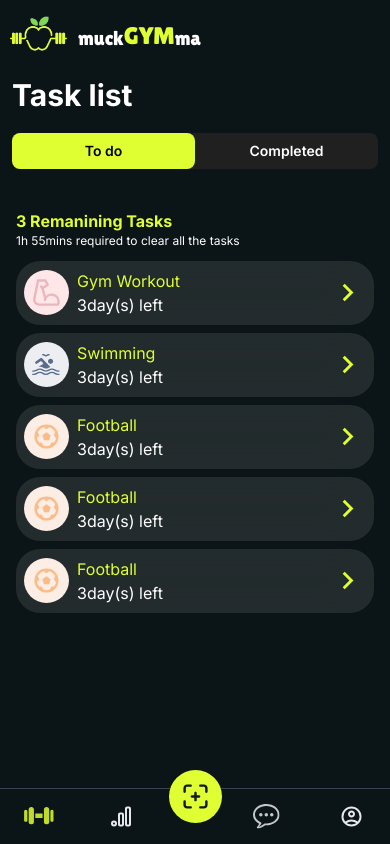
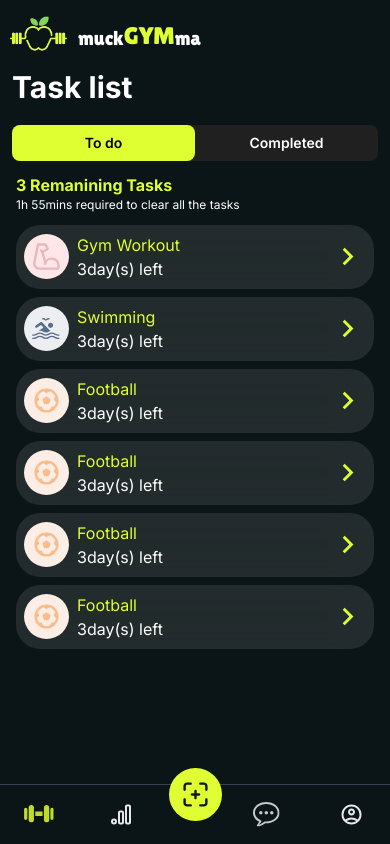
Before and after one commit to MJUZzang/muckGYMma, a Next.js app in the folder projects/fe/: page /workout/todo in a window 390 px wide. Built offline with nearby package versions, Linux system fonts and the light colour scheme.

Commit message:
feat: 모바일 화면 최적화

```diff
--- a/projects/fe/app/_components/NavBar.tsx
+++ b/projects/fe/app/_components/NavBar.tsx
@@ -13,7 +13,7 @@ const NavBar = () => {
     const pathname = usePathname();
 
     return (
-        <div className="w-full flex border-t-[0.1px] border-t-gray-700 h-[60px] justify-between items-center">
+        <div className="fixed default-bg bottom-0 w-full flex border-t-[0.1px] border-t-gray-700 h-[60px] justify-between items-center">
             <Link
                 href="/workout/todo"
                 className="flex flex-col items-center justify-between basis-1/5"
--- a/projects/fe/app/analysis/layout.tsx
+++ b/projects/fe/app/analysis/layout.tsx
@@ -5,17 +5,17 @@ const layout: React.FC<{
     children: React.ReactNode;
 }> = (props) => {
     return (
-        <>
+        <div className="h-full">
             {/* Header */}
-            <div className="flex items-center p-3">
+            <div className="flex items-center">
                 <LogoAndTitle />
             </div>
 
-            <div className="px-3 space-y-4">
+            <div className="px-3 space-y-4 h-full overflow-y-auto">
                 <p className="text-white text-3xl font-bold">Analysis</p>
                 {props.children}
             </div>
-        </>
+        </div>
     );
 };
 
--- a/projects/fe/app/community/following/page.tsx
+++ b/projects/fe/app/community/following/page.tsx
@@ -19,7 +19,7 @@ const Follwing = () => {
 
     return (
         <>
-            <div className="flex flex-col items-center pt-3 pb-6">
+            <div className="flex flex-col items-center pt-3 pb-6 overflow-y-scroll h-full">
                 <Post postInfo={dummyPost} />
                 <Post postInfo={dummyPost} />
                 <Post postInfo={dummyPost} />
--- a/projects/fe/app/community/layout.tsx
+++ b/projects/fe/app/community/layout.tsx
@@ -29,7 +29,7 @@ const CommunityLayout: React.FC<CommunityLayoutProps> = (props) => {
     const pathname = usePathname();
 
     return (
-        <>
+        <div className="h-full">
             {/* <HeaderTop className="flex-col">
                 <div className="flex justify-start w-full">
                     <p>Community</p>
@@ -58,7 +58,7 @@ const CommunityLayout: React.FC<CommunityLayoutProps> = (props) => {
             {/* Spacer for Header */}
             {/* <div className="w-[1px] h-[70px]" /> */}
 
-            <div className="flex flex-col mb-3 border-b-[1px] border-b-gray-700">
+            <div className="flex flex-col border-b-[1px] border-b-gray-700">
                 <div className="flex items-center">
                     <LogoAndTitle />
                 </div>
@@ -79,8 +79,8 @@ const CommunityLayout: React.FC<CommunityLayoutProps> = (props) => {
                 </div>
             </div>
 
-            {props.children}
-        </>
+            <div className="h-full">{props.children}</div>
+        </div>
     );
 };
 
--- a/projects/fe/app/layout.tsx
+++ b/projects/fe/app/layout.tsx
@@ -24,8 +24,10 @@ export default function RootLayout({
                 default-bg ${inter.className} dark:text-white `}
             >
                 <StoreProvider>
-                    <div className="h-full overflow-y-auto">{children}</div>
-                    <NavBar />
+                    <div className="max-h-[100dvh] h-[100dvh] overflow-y-hidden">
+                        <div className="h-full">{children}</div>
+                        <NavBar />
+                    </div>
                     <DarkMode />
                 </StoreProvider>
             </body>
--- a/projects/fe/app/profile/page.tsx
+++ b/projects/fe/app/profile/page.tsx
@@ -6,7 +6,7 @@ import exampleImage from "@/_images/pooh.jpg";
 
 const Page = () => {
     return (
-        <>
+        <div className="h-full overflow-y-auto ">
             <div className="flex items-center justify-between border-b-[1px] border-b-gray-800">
                 <div className="flex items-center">
                     <LogoAndTitle />
@@ -78,7 +78,7 @@ const Page = () => {
                     </div>
                 </div>
             </div>
-        </>
+        </div>
     );
 };
 
--- a/projects/fe/app/workout/layout.tsx
+++ b/projects/fe/app/workout/layout.tsx
@@ -24,12 +24,12 @@ const WorkoutLayout: React.FC<WorkoutLayoutProps> = (props) => {
     const pathname = usePathname();
 
     return (
-        <>
+        <div className="h-full">
             <div className="flex items-center">
                 <LogoAndTitle />
             </div>
 
-            <nav className="w-full px-3 space-y-5 mt-3">
+            <nav className="w-full px-3 space-y-5 mt-1">
                 <p className="text-white text-3xl font-bold">Task list</p>
                 <ul className="flex justify-center text-sm rounded-lg bg-[#202020]">
                     {links.map((link, index) => (
@@ -53,10 +53,8 @@ const WorkoutLayout: React.FC<WorkoutLayoutProps> = (props) => {
                 </ul>
             </nav>
 
-            <div className="mx-4">
-                <div className="h-full">{props.children}</div>
-            </div>
-        </>
+            <div className="px-4 h-full overflow-y-scroll">{props.children}</div>
+        </div>
     );
 };
 
--- a/projects/fe/app/workout/todo/page.tsx
+++ b/projects/fe/app/workout/todo/page.tsx
@@ -9,42 +9,85 @@ const dummyList = [
         level: "Intermediate",
         duration: 45,
         workoutCnt: 3,
-        dueDate: new Date(Date.UTC(currentDate.getUTCFullYear(), currentDate.getUTCMonth(), currentDate.getUTCDate() + 3))
+        dueDate: new Date(
+            Date.UTC(
+                currentDate.getUTCFullYear(),
+                currentDate.getUTCMonth(),
+                currentDate.getUTCDate() + 3
+            )
+        ),
     },
     {
         type: "swimming",
         level: "Beginner",
         duration: 20,
         workoutCnt: 1,
-        dueDate: new Date(Date.UTC(currentDate.getUTCFullYear(), currentDate.getUTCMonth(), currentDate.getUTCDate() + 3))
+        dueDate: new Date(
+            Date.UTC(
+                currentDate.getUTCFullYear(),
+                currentDate.getUTCMonth(),
+                currentDate.getUTCDate() + 3
+            )
+        ),
     },
     {
         type: "football",
         level: "Beginner",
         duration: 60,
         workoutCnt: 1,
-        dueDate: new Date(Date.UTC(currentDate.getUTCFullYear(), currentDate.getUTCMonth(), currentDate.getUTCDate() + 3))
+        dueDate: new Date(
+            Date.UTC(
+                currentDate.getUTCFullYear(),
+                currentDate.getUTCMonth(),
+                currentDate.getUTCDate() + 3
+            )
+        ),
     },
     {
         type: "football",
         level: "Beginner",
         duration: 60,
         workoutCnt: 1,
-        dueDate: new Date(Date.UTC(currentDate.getUTCFullYear(), currentDate.getUTCMonth(), currentDate.getUTCDate() + 3))
+        dueDate: new Date(
+            Date.UTC(
+                currentDate.getUTCFullYear(),
+                currentDate.getUTCMonth(),
+                currentDate.getUTCDate() + 3
+            )
+        ),
     },
     {
         type: "football",
         level: "Beginner",
         duration: 60,
         workoutCnt: 1,
-        dueDate: new Date(Date.UTC(currentDate.getUTCFullYear(), currentDate.getUTCMonth(), currentDate.getUTCDate() + 3))
+        dueDate: new Date(
+            Date.UTC(
+                currentDate.getUTCFullYear(),
+                currentDate.getUTCMonth(),
+                currentDate.getUTCDate() + 3
+            )
+        ),
+    },
+    {
+        type: "football",
+        level: "Beginner",
+        duration: 60,
+        workoutCnt: 1,
+        dueDate: new Date(
+            Date.UTC(
+                currentDate.getUTCFullYear(),
+                currentDate.getUTCMonth(),
+                currentDate.getUTCDate() + 3
+            )
+        ),
     },
 ];
 
 const page = () => {
     return (
-        <>
-            <p className="text-fluorescent font-bold mt-10">
+        <div className="h-full">
+            <p className="text-fluorescent font-bold mt-3">
                 3 Remanining Tasks
             </p>
             <p className="text-left text-xs text-white">
@@ -63,7 +106,7 @@ const page = () => {
                     />
                 ))}
             </div>
-        </>
+        </div>
     );
 };
 
```
